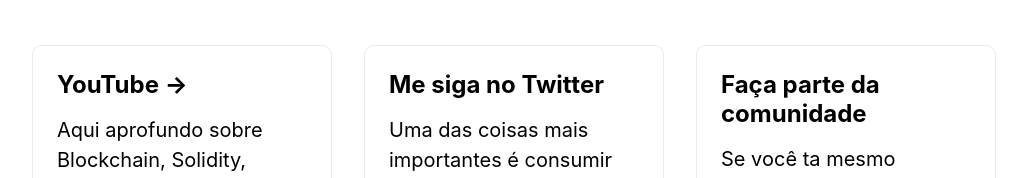
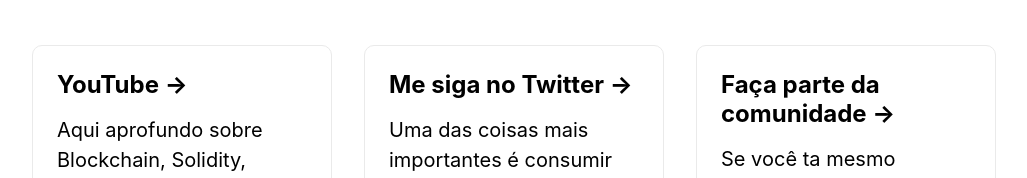
Before and after one commit to alextnetto/alextnetto, a Next.js app in the folder website/: page / in a window 1280 px wide. Shown: the part 435-613 px from the top of the page, without its empty margins (126-1153 px from the left). Built offline with nearby package versions, Linux system fonts and the light colour scheme.

Commit message:
fix: arrow

```diff
--- a/website/pages/index.tsx
+++ b/website/pages/index.tsx
@@ -46,13 +46,13 @@
           </Link>
           <Link href="https://twitter.com/alextnetto">
             <a className={styles.card}>
-              <h2>Me siga no Twitter</h2>
+              <h2>Me siga no Twitter &rarr;</h2>
               <p>Uma das coisas mais importantes é consumir boas informações</p>
             </a>
           </Link>
           <Link href="https://discord.gg/vaxtW2ET2g">
             <a className={styles.card}>
-              <h2>Faça parte da comunidade</h2>
+              <h2>Faça parte da comunidade &rarr;</h2>
               <p>Se você ta mesmo interessado, então aqui é seu lugar</p>
             </a>
           </Link>
```
